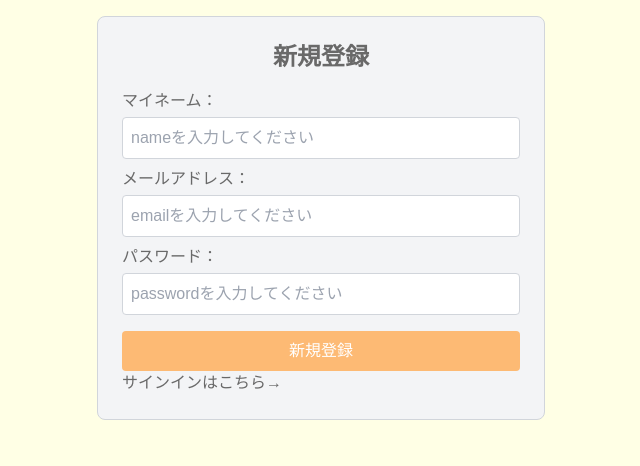
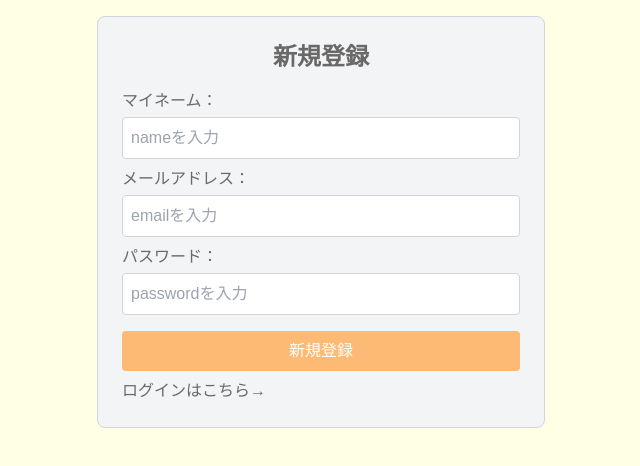
Before and after one commit to you2626/tapes-list, a Next.js app: page /signup in a window 1280 px wide. Shown: the top 466 px of the page, without its empty margins (319-959 px from the left). Built offline with nearby package versions, Linux system fonts and the light colour scheme; no server answers.

Commit message:
CSS等の修正

```diff
--- a/src/app/components/Header.tsx
+++ b/src/app/components/Header.tsx
@@ -90,10 +90,11 @@ export default function Header(){
             )}
             </div>
 
-            <div className="px-2 space-x-4">
+            <div className="px-2 space-x-2">
             <Button variant="contained" color="inherit" startIcon={<HomeIcon />}
             sx={{
-                backgroundColor:'white'
+                backgroundColor:'white',
+                margin:1
             }}>
             <Link href="/tapes?p=1">
             ホーム
--- a/src/app/mypage/page.tsx
+++ b/src/app/mypage/page.tsx
@@ -125,7 +125,14 @@ export default function Mypage () {
                 {/* // suppressHydrationWarningを入れてサーバーサイドとクライアントサイドでレンダーされる内容が違うときにエラーが出ないようにする
                 // useAuth()で取得した現在ログインしているユーザーをdisplayNameで表示 */}
                 <div suppressHydrationWarning={true}>
-                    <div className="text-xl font-bold text-center text-orange-400 py-2">ユーザーネーム：{userDisplayName}</div>
+                <div className="flex items-center space-x-2">
+                    <label className="block">
+                        マイネーム：
+                    </label>
+                    <div className="text-xl font-bold text-center text-orange-400">
+                        {userDisplayName}
+                    </div>
+                </div>
                     <div className="w-full max-w-md mt-4 bg-white p-6 rounded-lg shadow-md flex flex-col items-center">
                     <h2 className="text-center text-xl font-semibold py-3">プロフィール画像</h2>
                     <Avatar
@@ -161,6 +168,7 @@ export default function Mypage () {
                     <input
                     type="email"
                     name="email"
+                    placeholder="emailを入力"
                     className="border rounded p-2 mb-4 w-full"
                     onChange={(e) => setEmail(e.target.value)}
                     value={email}
--- a/src/app/page.tsx
+++ b/src/app/page.tsx
@@ -40,42 +40,42 @@ export default function Home() {
               alt="マスキングテープの一覧"
               width={400}
               height={400}
-              className="rounded-lg border-2 border-yellow-300 p-2"
+              className="rounded-lg border-2 border-yellow-300 p-2 shadow-md"
             />
             <Image
               src="/images/AddTape.png"
               alt="テープの追加"
               width={400}
               height={400}
-              className="rounded-lg border-2 border-yellow-300 p-2"
+              className="rounded-lg border-2 border-yellow-300 p-2 shadow-md"
             />
             <Image
               src="/images/UpdateTape.png"
               alt="詳細情報ページ"
               width={400}
               height={400}
-              className="rounded-lg border-2 border-yellow-300 p-2"
+              className="rounded-lg border-2 border-yellow-300 p-2 shadow-md"
             />
             <Image
               src="/images/signup.png"
               alt="新規アカウント登録"
               width={400}
               height={400}
-              className="rounded-lg border-2 border-yellow-300 p-2"
+              className="rounded-lg border-2 border-yellow-300 p-2 shadow-md"
             />
             <Image
               src="/images/signin.png"
               alt="ログインページ"
               width={400}
               height={400}
-              className="rounded-lg border-2 border-yellow-300 p-2"
+              className="rounded-lg border-2 border-yellow-300 p-2 shadow-md"
             />
             <Image
               src="/images/mypage.png"
               alt="マイページ"
               width={400}
               height={400}
-              className="rounded-lg border-2 border-yellow-300 p-2"
+              className="rounded-lg border-2 border-yellow-300 p-2 shadow-md"
             />
           </div>
         </main>
--- a/src/app/signin/page.tsx
+++ b/src/app/signin/page.tsx
@@ -72,10 +72,9 @@ const Signin=()=>{
                 ログイン
                 </button>
             </form>
-            <div>
+            <div className="pt-2">
                 <h2>
-                    新規登録は
-                    <Link href={"/signup"}>こちら→</Link>
+                    <Link href={"/signup"}>新規登録はこちら→</Link>
                 </h2>
             </div>
         </div>
--- a/src/app/signup/page.tsx
+++ b/src/app/signup/page.tsx
@@ -76,7 +76,7 @@ const Signup=()=>{
                     マイネーム：
                     <input name="myname"
                     type="text"
-                    placeholder="nameを入力してください"
+                    placeholder="nameを入力"
                     className="mt-1 block w-full p-2 border border-gray-300 rounded"
                     // onChangeでユーザーが入力した値を取得し、その値をmynameに入れる
                     onChange={(e) => setMyname(e.target.value)}
@@ -86,7 +86,7 @@ const Signup=()=>{
                     メールアドレス：
                     <input name="email"
                     type="email"
-                    placeholder="emailを入力してください"
+                    placeholder="emailを入力"
                     className="mt-1 block w-full p-2 border border-gray-300 rounded"
                     // onChangeでユーザーが入力した値を取得し、その値をemailに入れる
                     onChange={(e) => setEmail(e.target.value)}
@@ -97,7 +97,7 @@ const Signup=()=>{
                     <input
                     name="password"
                     type="password"
-                    placeholder="passwordを入力してください"
+                    placeholder="passwordを入力"
                     className="mt-1 block w-full p-2 border border-gray-300 rounded"
                     // onChangeでユーザーが入力した値を取得し、その値をpasswordに入れる
                     onChange={(e) => setPassword(e.target.value)}
@@ -110,10 +110,9 @@ const Signup=()=>{
                     新規登録
                     </button>
             </form>
-            <div>
+            <div className="pt-2">
                 <h2>
-                    サインインは
-                    <Link href={"/signin"}>こちら→</Link>
+                    <Link href={"/signin"}>ログインはこちら→</Link>
                 </h2>
             </div>
         </div>
```
